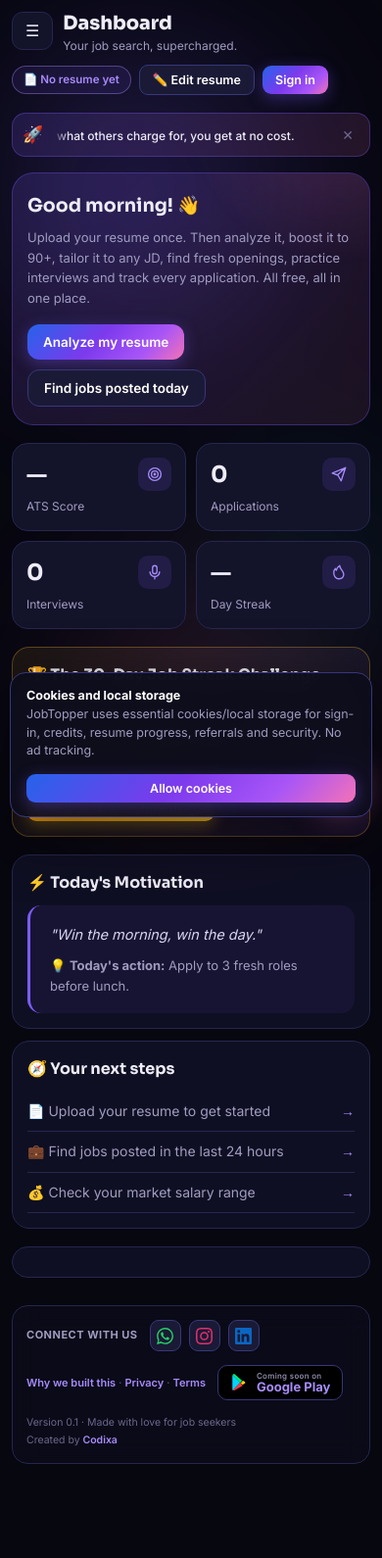
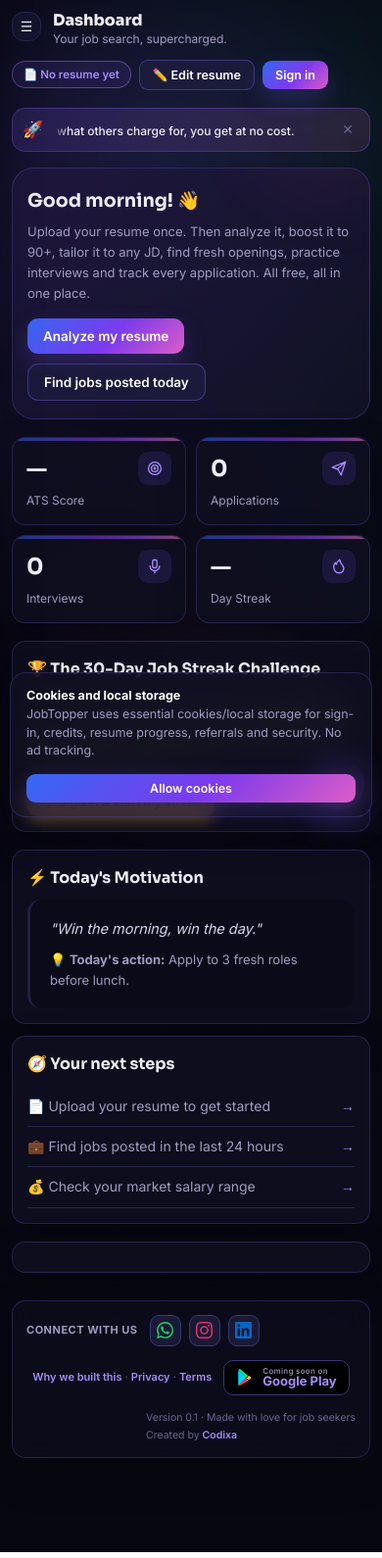
Before and after one commit to faisal2901/JobReady-AI-site, a website: page index.html in a window 390 px wide. Shown: the whole page at 98% size. Drawn offline with nearby package versions, Linux system fonts and the light colour scheme; no server answers.

Commit message:
Add files via upload

```diff
--- a/index.html
+++ b/index.html
@@ -97,7 +97,7 @@ body.scollapsed .sidebar{transform:translateX(-100%)}
 .playbadge span span,.playbadge>span{display:flex;flex-direction:column;font-size:13px;font-weight:700;line-height:1.05}
 .playbadge small{font-size:8px;font-weight:500;color:var(--mut);letter-spacing:.3px}
 .foot-meta{font-size:10.5px;color:var(--dim);line-height:1.7}
-.app-footer{display:flex;align-items:center;justify-content:space-between;gap:14px;margin-top:auto;padding:15px 18px;border:1px solid var(--border);border-radius:16px;background:rgba(13,13,28,.74);backdrop-filter:blur(12px)}
+.app-footer{display:flex;align-items:center;justify-content:space-between;gap:14px;margin-top:28px;padding:15px 18px;border:1px solid var(--border);border-radius:16px;background:rgba(13,13,28,.74);backdrop-filter:blur(12px)}
 .app-footer .foot-left,.app-footer .foot-mid,.app-footer .foot-right{display:flex;align-items:center;gap:12px;flex-wrap:wrap}
 .app-footer .foot-connect{margin:0}
 /* Always-visible credits rail on wide desktops */
@@ -215,7 +215,7 @@ label.fl{display:block;font-size:12.5px;font-weight:600;color:var(--mut);margin:
 .chip.miss{color:var(--warn);border-color:rgba(251,191,36,.35)}
 
 .view{display:none;animation:fade .35s cubic-bezier(.2,.7,.3,1)}
-.view.active{display:block;margin-bottom:28px}
+.view.active{display:block;margin-bottom:28px;flex:1}
 @keyframes fade{from{opacity:0;transform:translateY(12px)}to{opacity:1;transform:none}}
 
 .drop{border:2px dashed var(--border2);border-radius:18px;padding:38px 20px;text-align:center;cursor:pointer;transition:.2s;background:rgba(124,92,255,.03)}
@@ -387,7 +387,7 @@ pre.resume-out{white-space:pre-wrap;overflow-wrap:anywhere;background:#0c0c1c;bo
   .sidebar.open{transform:none;box-shadow:30px 0 80px rgba(0,0,0,.6)}
   .main{width:100%;max-width:none;margin-left:0;margin-right:0;padding:14px 14px 100px}
   .topbar{display:grid;grid-template-columns:auto minmax(0,1fr);align-items:start;gap:10px;margin-bottom:18px}
-  .topbar h1{font-size:clamp(19px,5.4vw,22px);max-width:100%}
+  .topbar h1{font-size:clamp(18px,4.7vw,20px);max-width:100%;white-space:nowrap;line-height:1.12}
   .topbar .sub{grid-column:1 / -1}
   .topright{width:100%;justify-content:flex-start;gap:8px}
   .badge{max-width:100%;overflow:hidden;text-overflow:ellipsis;white-space:nowrap}
@@ -423,7 +423,9 @@ pre.resume-out{white-space:pre-wrap;overflow-wrap:anywhere;background:#0c0c1c;bo
   .cookiebar{left:10px;right:10px;bottom:10px;flex-direction:column;align-items:stretch}
 }
 @media(max-width:480px){
-  .topbar h1{font-size:clamp(18px,5vw,20px)}
+  .topbar{grid-template-columns:30px minmax(0,1fr);gap:8px}
+  .hamb{width:30px;height:30px;padding:0;border-radius:9px;font-size:14px}
+  .topbar h1{font-size:clamp(17px,4.4vw,18px)}
   .stat b{font-size:23px}
   .g4{grid-template-columns:repeat(2,1fr)}
   .ch-track{margin:24px 16px 38px}
@@ -441,6 +443,99 @@ pre.resume-out{white-space:pre-wrap;overflow-wrap:anywhere;background:#0c0c1c;bo
   /* stack the jobs/tracker/salary/roadmap multi-input rows on tiny screens */
   .g4{gap:10px}
   .rh-stats div,.refer-stats div{padding:10px}
+}
+/* Premium polish overrides: calmer, cleaner, and less template-like */
+body{
+  background:
+    radial-gradient(circle at 18% 18%,rgba(124,92,255,.13),transparent 28%),
+    radial-gradient(circle at 88% 8%,rgba(45,212,191,.08),transparent 25%),
+    linear-gradient(180deg,#070711 0%,#090915 52%,#070711 100%);
+}
+.blob{animation-duration:58s;opacity:.52}
+.sidebar,.card,.stat,.trow,.creditsrail,.app-footer,.modal,.tour-pop,.botpanel,.cookiebar,.mobilecredits{
+  background:rgba(15,15,32,.82);
+  border-color:rgba(132,113,255,.22);
+  box-shadow:0 16px 42px rgba(0,0,0,.22);
+}
+.sidebar{background:linear-gradient(180deg,rgba(15,15,32,.96),rgba(10,10,23,.96))}
+.brand svg.blogo{animation:none;box-shadow:0 10px 26px rgba(124,92,255,.28)}
+.brand strong{letter-spacing:0}
+.nav a{border-radius:12px;transition:background .16s,border-color .16s,color .16s}
+.nav a:hover{transform:none;background:rgba(124,92,255,.11)}
+.nav a.active{background:rgba(124,92,255,.18);border-color:rgba(167,139,250,.42)}
+.topbar{align-items:flex-start}
+.topbar h1{
+  white-space:nowrap;
+  max-width:none;
+  letter-spacing:0;
+  text-wrap:nowrap;
+}
+.topbar .sub{line-height:1.55;max-width:720px}
+.topright{align-items:center}
+.hamb{border-radius:12px;background:rgba(22,22,48,.88);box-shadow:none}
+.hamb:hover{transform:none;border-color:rgba(167,139,250,.5)}
+.card{border-radius:16px}
+.card:hover{transform:translateY(-1px);box-shadow:0 18px 44px rgba(0,0,0,.28)}
+.hero{
+  background:linear-gradient(135deg,rgba(31,23,62,.88),rgba(18,18,38,.88));
+  border-color:rgba(132,113,255,.24);
+  box-shadow:0 18px 50px rgba(0,0,0,.26);
+}
+.hero::before{opacity:.38;filter:blur(8px)}
+.hero h2,.card h3{letter-spacing:0}
+.btn{
+  border-radius:11px;
+  background:linear-gradient(135deg,#3568f4 0%,#7c3aed 54%,#db5dc6 100%);
+  box-shadow:0 10px 24px rgba(124,92,255,.22);
+}
+.btn::after{display:none}
+.btn:hover{transform:translateY(-1px);box-shadow:0 14px 30px rgba(124,92,255,.3)}
+.btn.ghost{background:rgba(30,30,64,.76);border-color:rgba(132,113,255,.35)}
+.btn.ghost:hover{box-shadow:none;background:rgba(37,37,76,.9)}
+.btn.good{background:linear-gradient(135deg,#0f9f78,#20c997);box-shadow:0 10px 24px rgba(32,201,151,.18)}
+input,select,textarea{
+  background:rgba(10,10,24,.72);
+  border-color:rgba(132,113,255,.24);
+  border-radius:12px;
+}
+input:focus,select:focus,textarea:focus{
+  border-color:rgba(45,212,191,.56);
+  box-shadow:0 0 0 3px rgba(45,212,191,.09);
+}
+.drop{background:rgba(22,22,48,.58);border-color:rgba(124,92,255,.48)}
+.drop:hover{background:rgba(28,28,58,.72)}
+.drop .big,.announce .ann-ico,.ch-flame{animation:none}
+.badge{border-radius:999px}
+.creditsrail{border-radius:18px;padding:18px}
+.credit-row .left-pill,.credit-pill{box-shadow:none}
+.stat{border-radius:14px}
+.stat::before{opacity:.55}
+.quote-card{background:rgba(10,10,24,.58);border-color:rgba(132,113,255,.2)}
+.app-footer{
+  width:100%;
+  margin-top:auto;
+  border-radius:16px;
+  background:rgba(12,12,27,.86);
+}
+.app-footer .foot-mid{justify-content:center}
+.app-footer .foot-right{justify-content:flex-end}
+.fab{animation:none;box-shadow:0 14px 34px rgba(124,92,255,.32)}
+.fab:hover{transform:translateY(-1px) scale(1.03)}
+.botpanel{border-radius:18px}
+.mobilecredits{box-shadow:0 14px 36px rgba(0,0,0,.28)}
+@media(max-width:920px){
+  .topbar{grid-template-columns:38px minmax(0,1fr);gap:12px}
+  .topbar h1{font-size:clamp(18px,4.3vw,22px);line-height:1.12}
+  .topbar .sub{font-size:13px}
+  .topright{margin-top:2px}
+  .app-footer{margin-top:auto}
+}
+@media(max-width:480px){
+  .topbar{grid-template-columns:32px minmax(0,1fr);gap:10px}
+  .topbar h1{font-size:clamp(16px,3.95vw,18px);line-height:1.08}
+  .topbar .sub{font-size:12px;line-height:1.45}
+  .card{border-radius:14px}
+  .app-footer{border-radius:14px}
 }
 </style>
 </head>
```
